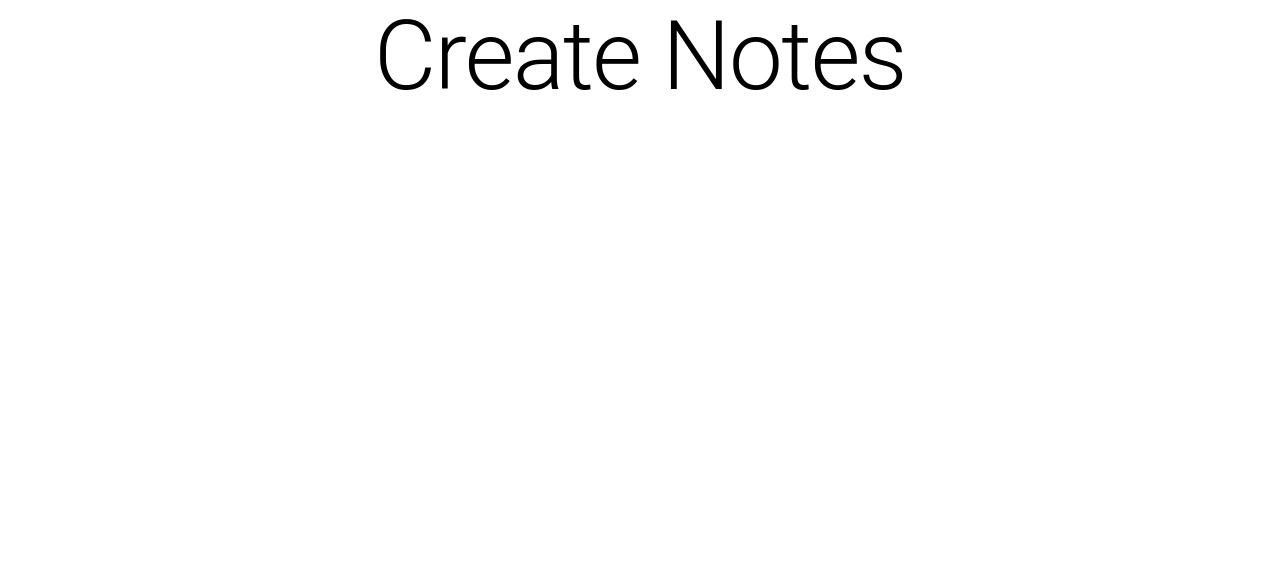
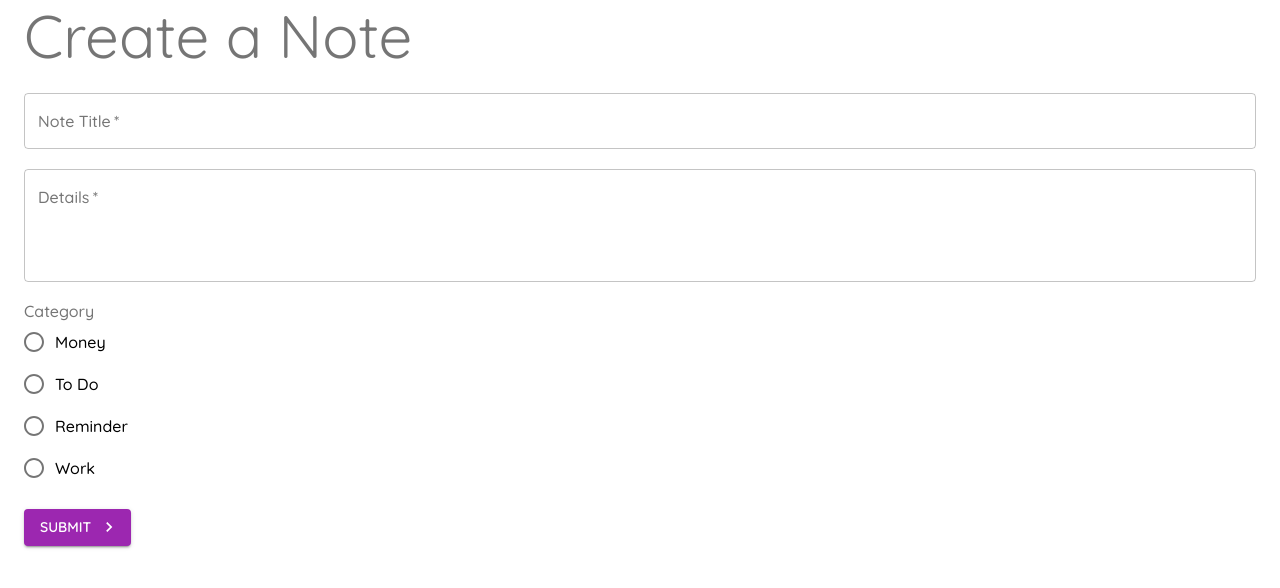
Before and after one commit to tanishabisht/Learn-ReactMUI, a React (Create React App) app: page /#/createnotes in a window 1280 px wide. Shown: the top 588 px of the page. Built offline with nearby package versions, Linux system fonts and the light colour scheme.

Commit message:
create notes : added and validated forms

```diff
--- a/package.json
+++ b/package.json
@@ -4,11 +4,11 @@
   "private": true,
   "dependencies": {
     "@material-ui/core": "^4.11.4",
+    "@material-ui/icons": "^4.11.2",
     "@testing-library/jest-dom": "^5.12.0",
     "@testing-library/react": "^11.2.6",
     "@testing-library/user-event": "^12.8.3",
     "react": "^17.0.2",
-    "react-bootstrap": "^1.5.2",
     "react-dom": "^17.0.2",
     "react-router-dom": "^5.2.0",
     "react-scripts": "4.0.3",
--- a/public/index.html
+++ b/public/index.html
@@ -9,7 +9,7 @@
 
     <!-- FONTS -->
     <link rel="preconnect" href="https://fonts.gstatic.com">
-    <link href="https://fonts.googleapis.com/css2?family=Montserrat:wght@100;200;300;400;500;600;700;800;900&display=swap" rel="stylesheet">
+    <link rel="stylesheet" href="https://fonts.googleapis.com/css?family=Roboto:300,400,500,700&display=swap" />
 
     <title>React Material UI</title>
   </head>
--- a/src/App.css
+++ b/src/App.css
@@ -1,8 +1,6 @@
+@import url('https://fonts.googleapis.com/css2?family=Quicksand:wght@300;400;500;600;700&display=swap');
+
 body {
   margin: 0;
-  font-family: 'Montserrat', sans-serif;
+  font-family: 'Roboto', sans-serif;
 }
-
-.App {
-  text-align: center;
-}
--- a/src/App.js
+++ b/src/App.js
@@ -6,14 +6,12 @@ import './App.css'
 function App() {
   return (
     <HashRouter>
-      <div className="App">
         <Switch>
           <Redirect from='/' to='/typography' exact/>
           <Route exact path='/typography' component={TypographyPage} />
           <Route exact path='/shownotes' component={DisplayNotes} />
           <Route exact path='/createnotes' component={CreateNotes} />
         </Switch>
-      </div>
     </HashRouter>
   )
 }
--- a/src/Pages/Notes/CreateNotes.js
+++ b/src/Pages/Notes/CreateNotes.js
@@ -1,18 +1,73 @@
-import { Typography } from '@material-ui/core'
+import { useState } from 'react'
+import { Typography, TextField, Container, Button, FormControl, FormLabel, RadioGroup, FormControlLabel, Radio } from '@material-ui/core'
+import KeyboardArrowRightIcon from '@material-ui/icons/KeyboardArrowRight'
 import { makeStyles } from '@material-ui/core/styles'
 
 
-const useStyle = makeStyles({})
+const useStyle = makeStyles({
+    field: {
+        display:'block',
+        marginTop:20,
+        marginBottom: 20
+    }
+})
 
 
 const CreateNotes = () => {
 
     const classes = useStyle()
 
+    const [title, setTitle] = useState('')
+    const [details, setDetails] = useState('')
+    const [category, setCategory] = useState('')
+
+    const [isTitle, setIsTitle] = useState(false)
+    const [isDetails, setIsDetails] = useState(false)
+
+    const onSubmit = e => {
+        e.preventDefault()
+        setIsTitle(false)
+        setIsDetails(false)
+        if(title === '') setIsTitle(true)
+        if(details === '') setIsDetails(true)
+        if(title && details) console.log(title, details, 'are the contents')
+    }
+
     return(
-        <div>
-            <Typography variant='h1'>Create Notes</Typography>
-        </div>
+        <Container>
+            <Typography color='textSecondary' variant='h2' gutterBottom>Create a Note</Typography>
+
+
+            <form noValidate autoComplete='off'>
+
+                <TextField
+                    variant='outlined' className={classes.field}
+                    label='Note Title' fullWidth required
+                    onChange={e => setTitle(e.target.value)}
+                    error={isTitle} />
+
+                <TextField
+                    variant='outlined' className={classes.field}
+                    label='Details' fullWidth required multiline rows={4}
+                    onChange={e => setDetails(e.target.value)}
+                    error={isDetails} />
+
+                <FormControl className={classes.field}>
+                    <FormLabel>Category</FormLabel>
+                    <RadioGroup name="category" value={category} onChange={e => setCategory(e.target.value)}>
+                        <FormControlLabel value="money" control={<Radio color='primary' />} label="Money" />
+                        <FormControlLabel value="todo" control={<Radio color='primary' />} label="To Do" />
+                        <FormControlLabel value="reminder" control={<Radio color='primary' />} label="Reminder" />
+                        <FormControlLabel value="work" control={<Radio color='primary' />} label="Work" />
+                    </RadioGroup>
+                </FormControl>
+
+                <Button variant='contained' color='primary' type='submit' onClick={onSubmit} endIcon={<KeyboardArrowRightIcon/>} >Submit</Button>
+
+            </form>
+
+
+        </Container>
     )
 
 }
--- a/src/theme.js
+++ b/src/theme.js
@@ -12,6 +12,13 @@ const theme = createMuiTheme({
   },
   status: {
     danger: orange
+  },
+  typography: {
+    fontFamily: 'Quicksand',
+    fontWeightLight: 400,
+    fontWeightRegular: 500,
+    fontWeightMedium: 600,
+    fontWeightBold: 700
   }
 })
 
```
Also changed, not shown: data/notes.json (added, +46 -0 lines), 2 other files (tests, documents, lock files or other folders).
